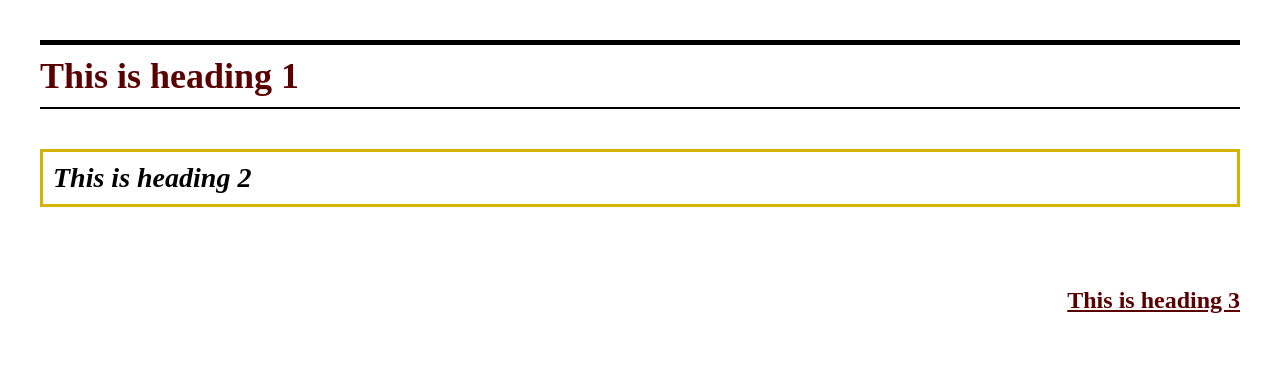
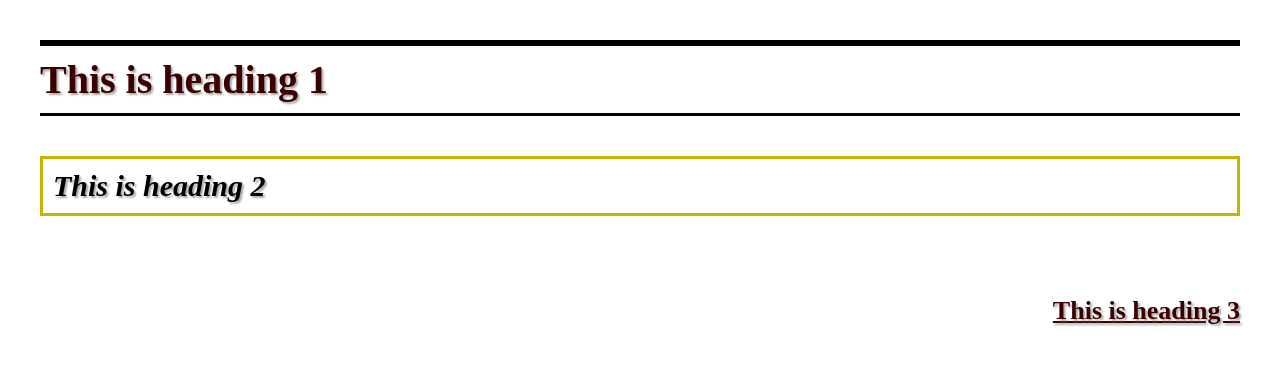
Before and after one commit to yyc1029/yyc1029.github.io, a plain HTML site: page exercise14.html in a window 1280 px wide. Drawn offline with Linux system fonts and the light colour scheme.

Commit message:
Update exercise14.html

```diff
--- a/exercise14.html
+++ b/exercise14.html
@@ -9,32 +9,36 @@
             font-family: "Times New Roman", serif;
         }
 
-        /* heading 1 */
+        /* Heading 1 */
         h1 {
-            font-size: 36px;
-            color: #5b0000;
-            border-top: 5px solid #000000;
-            border-bottom: 2px solid #000000;
+            font-size: 40px;
+            font-weight: bold;
+            color: #3b0000;
+            border-top: 6px solid black;
+            border-bottom: 3px solid black;
             padding: 10px 0;
             margin: 0 0 40px 0;
+            text-shadow: 2px 2px 2px #aaa; /* 文字陰影 */
         }
 
-        /* heading 2 */
+        /* Heading 2 */
         h2 {
-            font-size: 28px;
+            font-size: 30px;
             font-style: italic;
-            border: 3px solid #d4b400; /* 黃色外框 */
+            border: 3px solid #c9b200; /* 黃色外框 */
             padding: 10px;
             margin: 0 0 80px 0;
+            text-shadow: 2px 2px 2px #aaa; /* 文字陰影 */
         }
 
-        /* heading 3 */
+        /* Heading 3 */
         h3 {
-            font-size: 24px;
+            font-size: 26px;
             text-align: right;
+            color: #3b0000;
             text-decoration: underline;
-            color: #5b0000;
             margin: 0;
+            text-shadow: 2px 2px 2px #aaa; /* 文字陰影 */
         }
     </style>
 </head>
```
